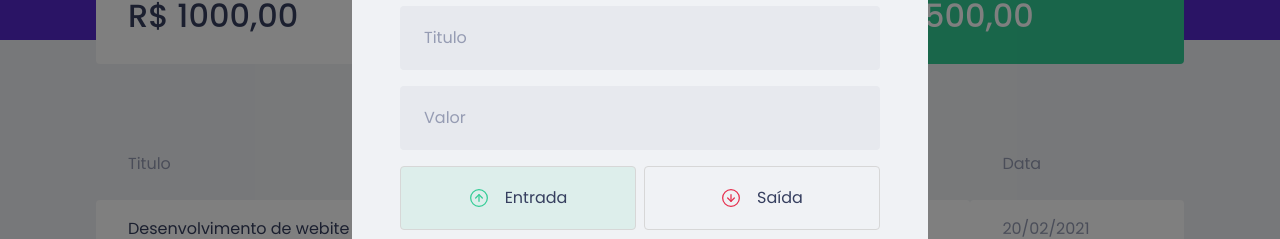
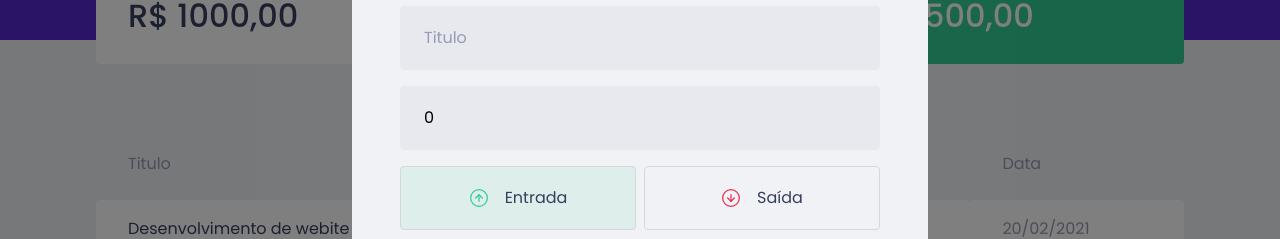
Before and after one commit to rafasfz/dt-money, a React (Create React App) app: page / in a window 1280 px wide. Both pictures are taken after a click on the button "Nova transação". Shown: the part 232-471 px from the top of the page. Built offline with nearby package versions, Linux system fonts and the light colour scheme; no server answers; what miragejs would draw is missing.

Commit message:
feat: get form data

```diff
--- a/src/components/NewTransactionModal/index.tsx
+++ b/src/components/NewTransactionModal/index.tsx
@@ -1,4 +1,4 @@
-import { useState } from 'react';
+import { FormEvent, useState } from 'react';
 import Modal from 'react-modal';
 import closeImg from '../../assets/close.svg';
 import incomeImg from '../../assets/income.svg';
@@ -11,7 +11,21 @@ interface NewTransactionModalProps {
 }
 
 export function NewTransctionModal({ isOpen, onRequestClose }: NewTransactionModalProps) {
+  const [title, setTitle] = useState('');
+  const [value, setValue] = useState(0);
+  const [category, setCategory] = useState('');
   const [type, setType] = useState('deposit');
+
+  function handleCreateNewTransation(event: FormEvent) {
+    event.preventDefault();
+
+    console.log({
+      title,
+      value,
+      category,
+      type
+    });
+  }
 
   return (
     <Modal
@@ -27,12 +41,18 @@ export function NewTransctionModal({ isOpen, onRequestClose }: NewTransactionMod
         <img src={closeImg} alt="Fechar modal" />
       </button>
 
-      <Container>
+      <Container onSubmit={handleCreateNewTransation}>
         <h2>Cadastrar transação</h2>
 
-        <input placeholder="Titulo" />
+        <input placeholder="Titulo"
+          value={title}
+          onChange={event => setTitle(event.target.value)}
+        />
 
-        <input type="number" placeholder="Valor" />
+        <input type="number" placeholder="Valor"
+          value={value}
+          onChange={event => setValue(Number(event.target.value))}
+        />
 
         <TransactionTypeContainer>
           <RadioBox type="button"
@@ -54,7 +74,10 @@ export function NewTransctionModal({ isOpen, onRequestClose }: NewTransactionMod
           </RadioBox>
         </TransactionTypeContainer>
 
-        <input placeholder='Categoria' />
+        <input placeholder='Categoria'
+          value={category}
+          onChange={event => setCategory(event.target.value)}
+        />
 
         <button type="submit">
           Cadastrar
```
